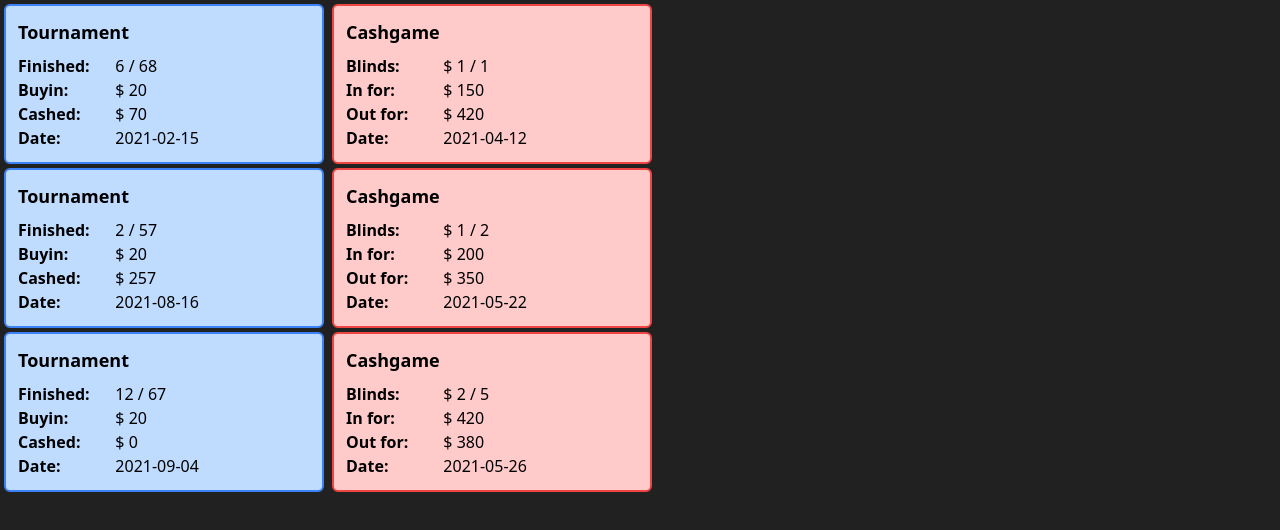
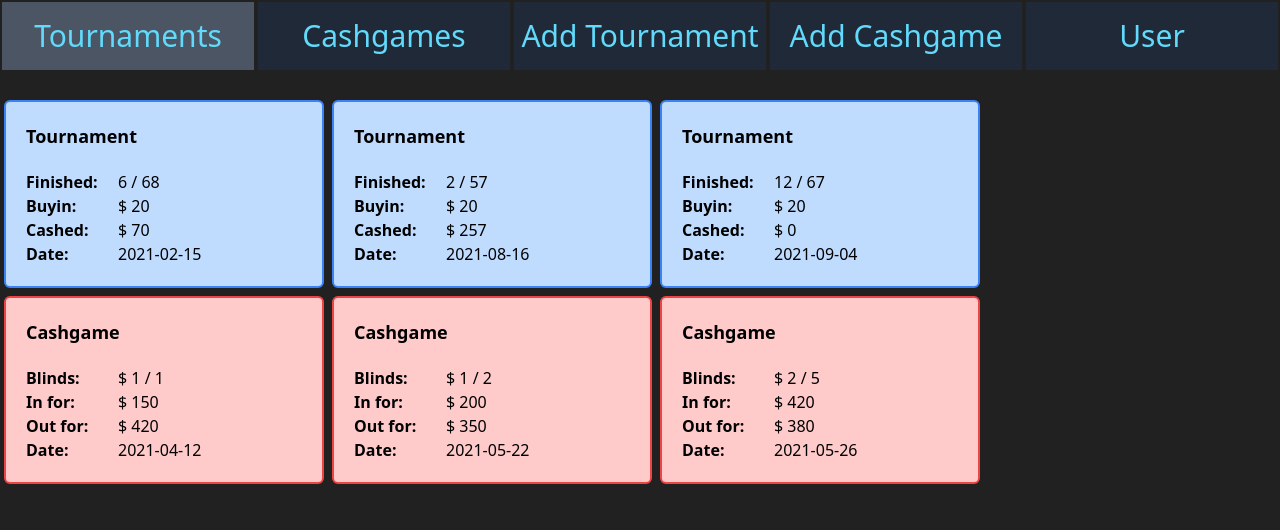
Before and after one commit to JonathanCouck/frontendweb-poker-tracker, a React (Create React App) app: page / in a window 1280 px wide. Shown: the top 530 px of the page. Built offline with nearby package versions, Linux system fonts and the light colour scheme.

Commit message:
add tournaments, cashgames, menubar

```diff
--- a/src/App.js
+++ b/src/App.js
@@ -1,21 +1,17 @@
 import './App.css';
-import Cashgame from './component/Cashgame';
-import Tournament from './component/Tournament';
+import MenuBar from './component/menubar/MenuBar';
 import CASHGAME_DATA from './mock_data/cashgame_mock';
 import TOURNAMENT_DATA from './mock_data/tournament_mock';
+import Tournaments from './component/tournaments/Tournaments';
+import Cashgames from './component/cashgames/Cashgames';
 
 function App() {
   return (
-    <div className="App flex">
-      <div>
-        {TOURNAMENT_DATA.map(tour =>
-          <Tournament {...tour} />
-        )}
-      </div>
-      <div>
-        {CASHGAME_DATA.map(cash =>
-          <Cashgame {...cash} />
-        )}
+    <div className="App grid grid-rows-12">
+      <MenuBar className="row-start-1 row-span-1"/>
+      <div className="row-start-2 row-span-11 flex flex-col">
+        <Tournaments tournaments={TOURNAMENT_DATA}/>
+        <Cashgames cashgames={CASHGAME_DATA}/>
       </div>
     </div>
   );
--- a/src/component/Cashgame.jsx
+++ b/src/component/cashgames/Cashgame.jsx
@@ -2,8 +2,8 @@ export default function Cashgame(props) {
   const { small_blind, big_blind, in_for, out_for, date } = props;
 
   return (
-    <div className="grid grid-cols-6 grid-row-6 border-2 border-red-500 rounded-md bg-red-200 m-1 text-left p-3 w-80">
-      <b className="col-start-1 col-span-4 row-start-1 row-span-1 pb-2 text-lg"> Cashgame </b>
+    <div className="grid grid-cols-6 grid-row-6 border-2 border-red-500 rounded-md bg-red-200 m-1 text-left p-5 w-80">
+      <b className="col-start-1 col-span-4 row-start-1 row-span-1 pb-2 text-lg pb-5"> Cashgame </b>
       <span className="col-start-1 col-span-2 row-start-2 font-semibold"> Blinds: </span>
       <span className="col-start-3 col-span-4 row-start-2"> $ {small_blind} / {big_blind} </span>
       <span className="col-start-1 col-span-2 row-start-3 font-semibold"> In for: </span>
--- /dev/null
+++ b/src/component/cashgames/Cashgames.jsx
@@ -0,0 +1,13 @@
+import Cashgame from "./Cashgame";
+
+export default function Tournaments(props) {
+  const {cashgames} = props;
+
+  return(
+    <div className="flex">
+      {cashgames.map(cash =>
+        <Cashgame {...cash} />
+      )}
+    </div>
+  )
+}
--- /dev/null
+++ b/src/component/menubar/MenuBar.jsx
@@ -0,0 +1,13 @@
+import MenuItem from './MenuItem'
+
+export default function MenuBar() {
+  return (
+    <div className="grid grid-cols-5 bg-gray-800 w-screen text-3xl mb-6" >
+      <MenuItem className="col-start-1" name="Tournaments"/>
+      <MenuItem className="col-start-2" name="Cashgames" />
+      <MenuItem className="col-start-3" name="Add Tournament" />
+      <MenuItem className="col-start-4" name="Add Cashgame" />
+      <MenuItem className="col-start-4" name="User" />
+    </div>
+  )
+}
--- /dev/null
+++ b/src/component/menubar/MenuItem.jsx
@@ -0,0 +1,8 @@
+export default function MenuItem(props) {
+  const {name} = props
+  return (
+    <div class="pl-auto pr-auto pt-4 pb-4 cursor-default border-2 hover:bg-gray-600 cursor-pointer" style={{color:"#61dafb",borderColor:"#212121"}}>
+      {name}
+    </div>
+  )
+}
--- a/src/component/Tournament.jsx
+++ b/src/component/tournaments/Tournament.jsx
@@ -2,8 +2,8 @@ export default function Tournament(props) {
   const { entrants, finished, buyin, cashed, date } = props;
 
   return (
-    <div className="grid grid-cols-6 grid-row-6 border-2 border-blue-500 rounded-md bg-blue-200 m-1 text-left p-3 w-80">
-      <b className="col-start-1 col-span-4 row-start-1 row-span-1 pb-2 text-lg"> Tournament </b>
+    <div className="grid grid-cols-6 grid-row-6 border-2 border-blue-500 rounded-md bg-blue-200 m-1 text-left p-5 w-80">
+      <b className="col-start-1 col-span-4 row-start-1 row-span-1 pb-2 text-lg pb-5"> Tournament </b>
       <span className="col-start-1 col-span-2 row-start-2 font-semibold"> Finished: </span>
       <span className="col-start-3 col-span-4 row-start-2"> {finished} / {entrants} </span>
       <span className="col-start-1 col-span-2 row-start-3 font-semibold"> Buyin: </span>
--- /dev/null
+++ b/src/component/tournaments/Tournaments.jsx
@@ -0,0 +1,13 @@
+import Tournament from "./Tournament";
+
+export default function Tournaments(props) {
+  const {tournaments} = props;
+
+  return(
+    <div className="flex">
+      {tournaments.map(tour =>
+        <Tournament {...tour} />
+      )}
+    </div>
+  )
+}
```
